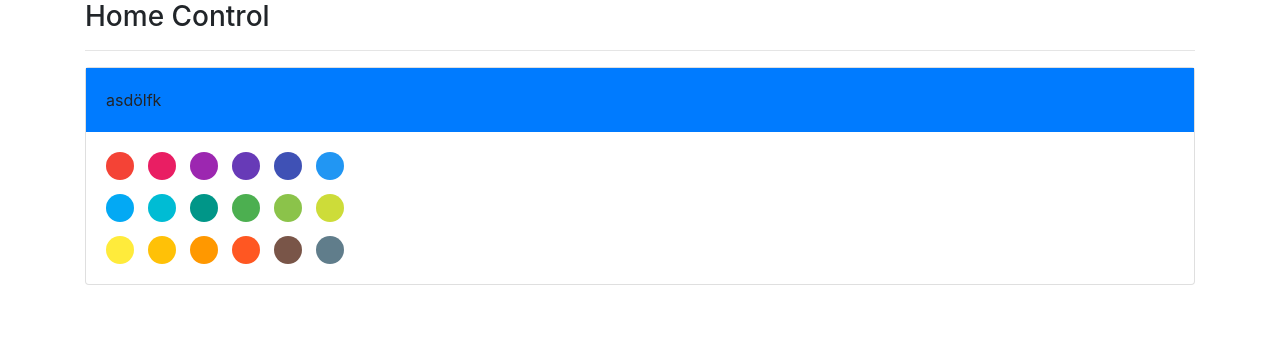
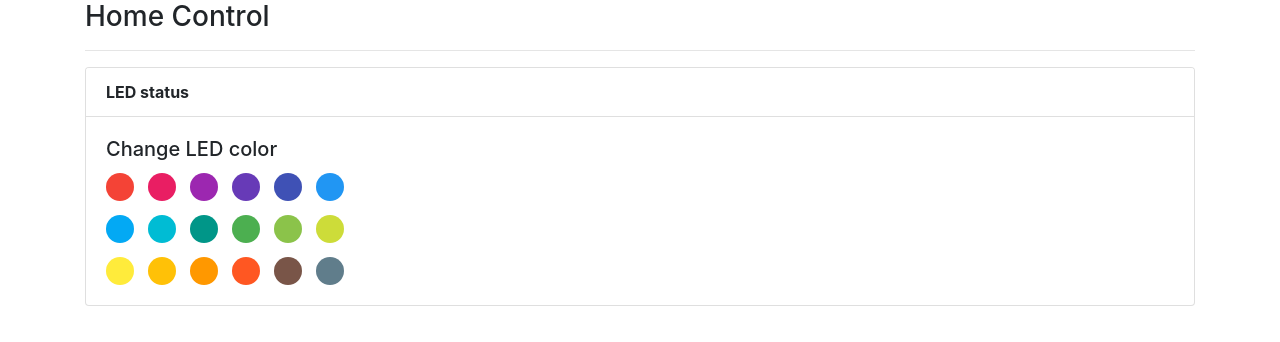
Before and after one commit to mjainta/home-control, a React (Create React App) app: page / in a window 1280 px wide. Shown: the top 342 px of the page. Built offline with nearby package versions, Linux system fonts and the light colour scheme.

Commit message:
Improve color picker

```diff
--- a/src/App.js
+++ b/src/App.js
@@ -12,27 +12,39 @@ library.add(faIgloo)
 
 const Color = (props) => {
   return (
-    <div className="card">
-      <div className="card-body bg-primary">
-        asdölfk
+    <div className="card mb-3">
+      <div className="card-header"
+           style={ {backgroundColor: props.selectedColor} }>
+        <b>LED status</b>
       </div>
       <div className="card-body">
-        <CirclePicker />
+        <h5 className="card-title">Change LED color</h5>
+        <CirclePicker onChangeComplete={ props.onChangeComplete }
+                      color={ props.selectedColor }/>
       </div>
     </div>
-  )
+  );
 }
 
 class App extends Component {
+  state = {
+    color: '#fff',
+  };
+
+  handleColorChangeComplete = (color) => {
+    this.setState({ color: color.hex });
+  };
+
   render() {
     return (
       <div className="container">
         <h3>Home Control</h3>
         <hr />
-            <Color />
+        <Color onChangeComplete={ this.handleColorChangeComplete }
+               selectedColor={ this.state.color }/>
       </div>
     );
-  }
+  };
 }
 
 export default App;
```
